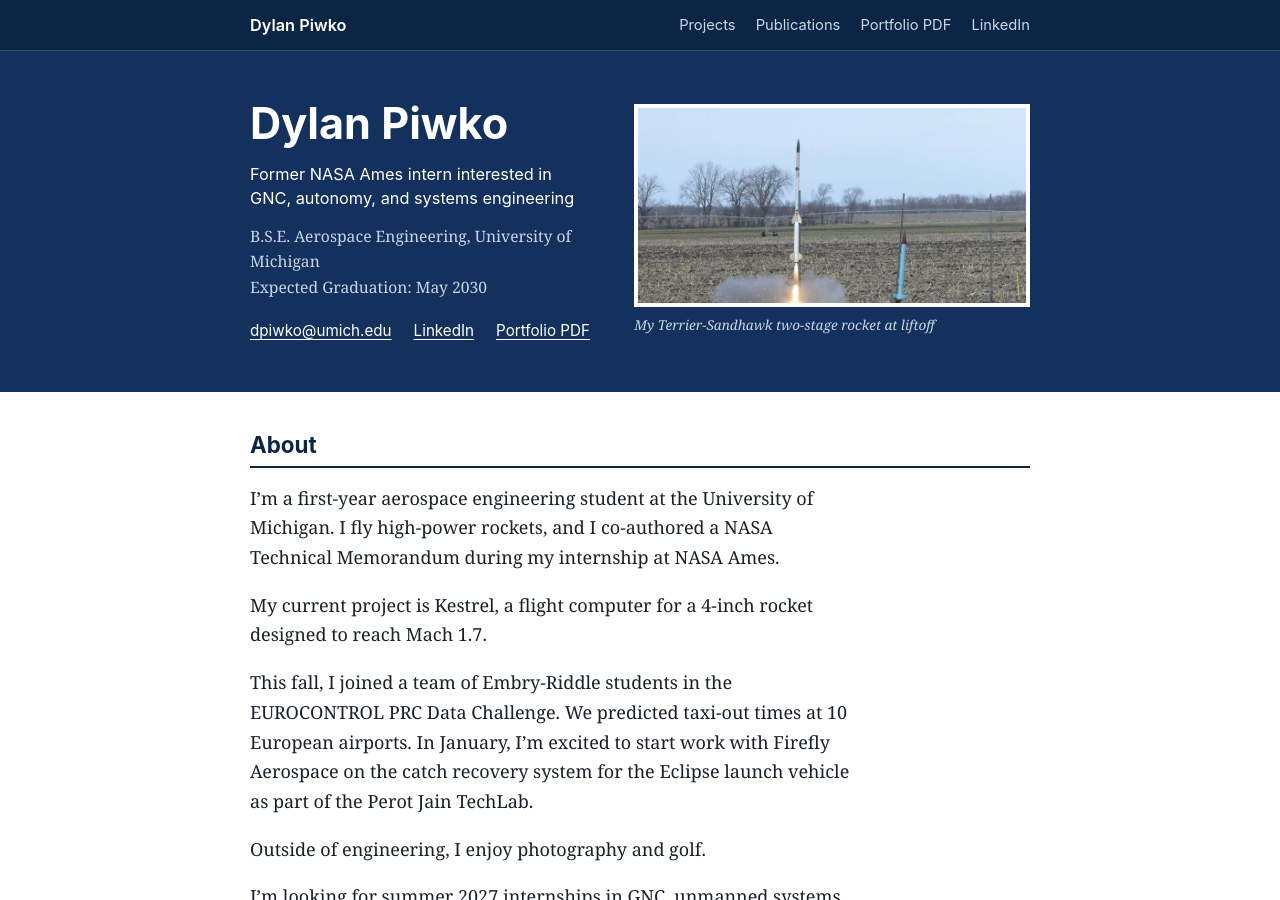
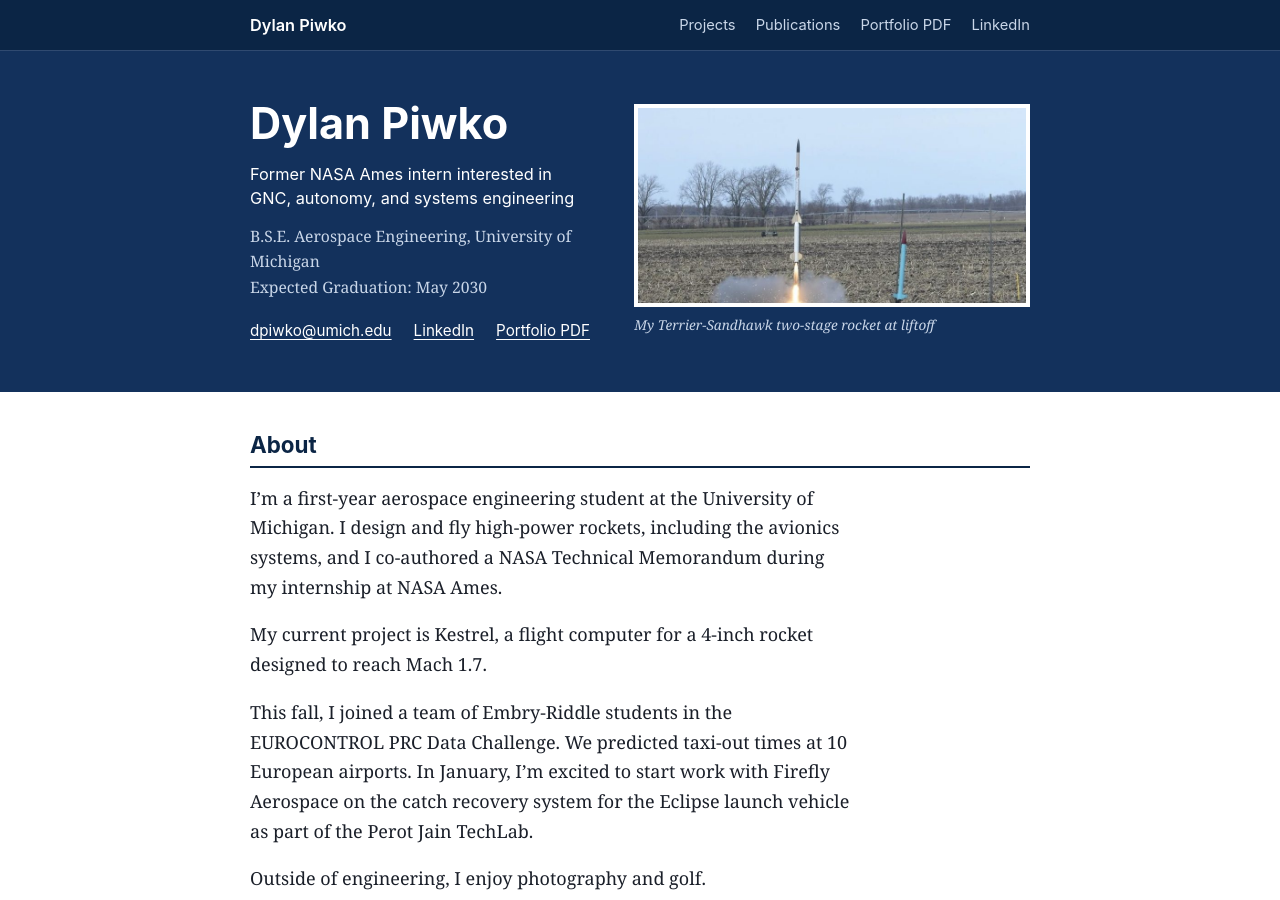
Before and after one commit to dylanpiwko/dylanpiwko.github.io, a Jekyll site: the page built from index.md, in a window 1280 px wide and 900 px high. Built offline with Jekyll 4.4.1, drawn with Linux system fonts in a browser that asks for light colours.

```diff
--- a/index.md
+++ b/index.md
@@ -3,7 +3,7 @@ layout: home
 ---
 <h2 id="about">About</h2>
 
-I'm a first-year aerospace engineering student at the University of Michigan. I fly high-power rockets, and I co-authored a NASA Technical Memorandum during my internship at NASA Ames.
+I'm a first-year aerospace engineering student at the University of Michigan. I design and fly high-power rockets, including the avionics systems, and I co-authored a NASA Technical Memorandum during my internship at NASA Ames.
 
 My current project is Kestrel, a flight computer for a 4-inch rocket designed to reach Mach 1.7.
 
```
Also changed, not shown: 1 other file.
